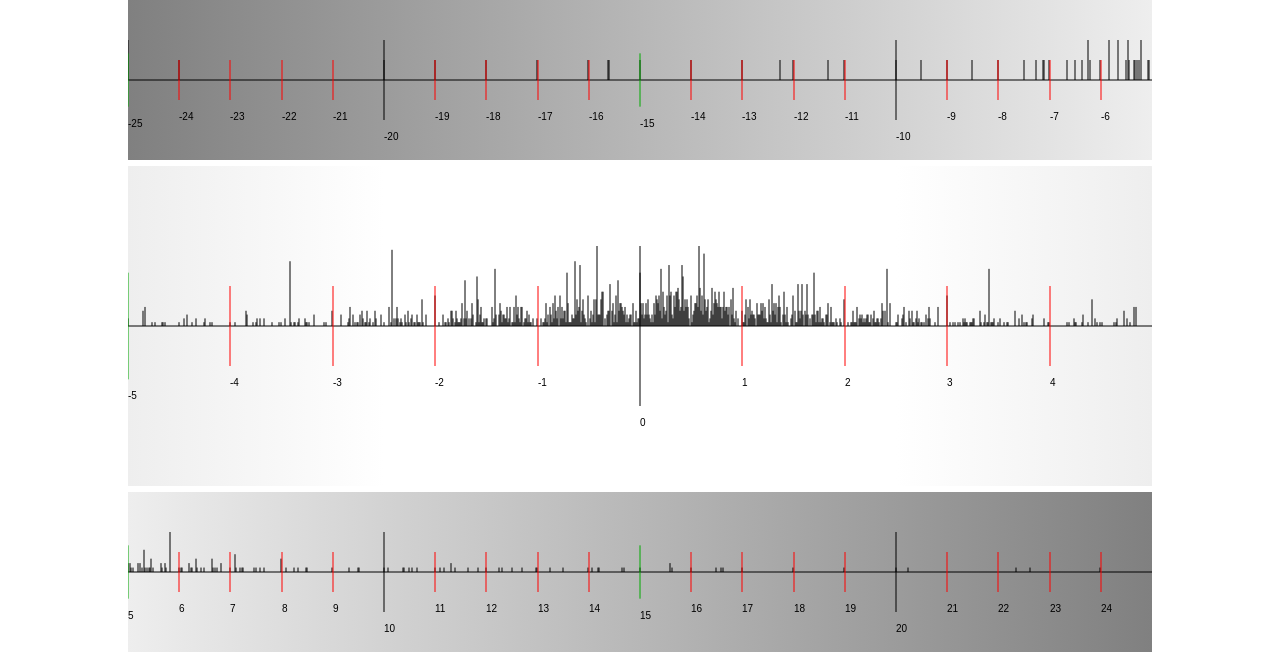
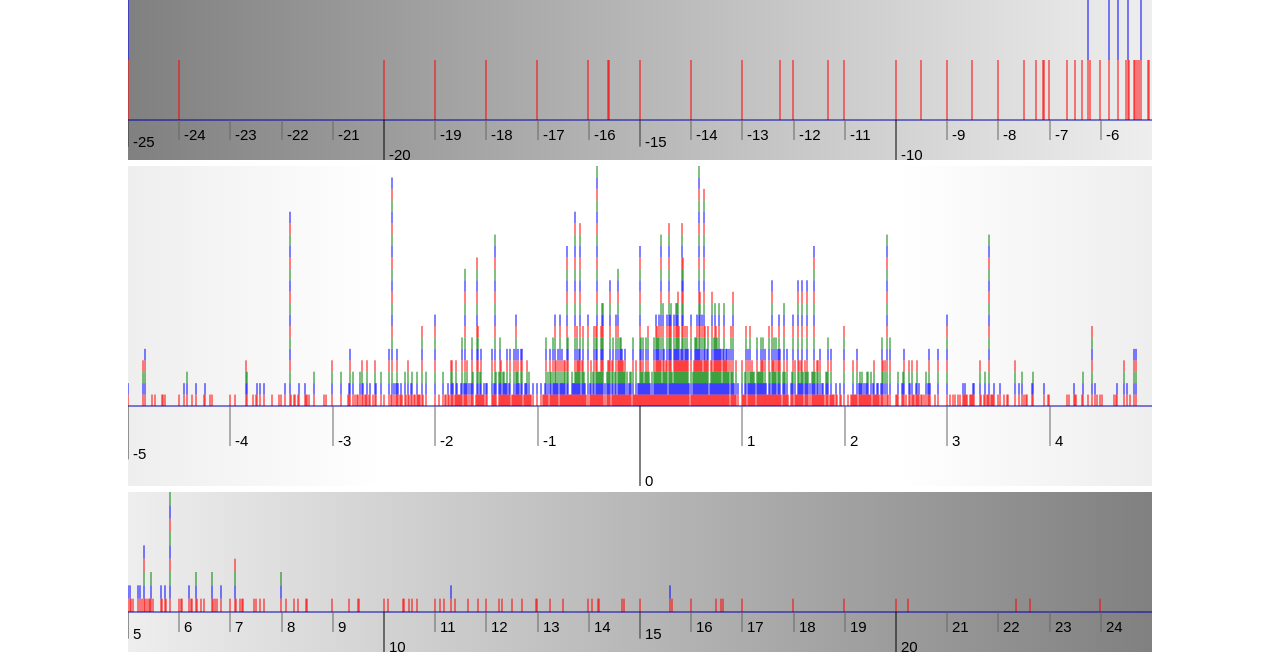
Before and after one commit to PubInv/number-spectra, a plain HTML site: page numberline/index.html in a window 1280 px wide. Shown: the top 657 px of the page. Drawn offline with nearby package versions, Linux system fonts and the light colour scheme.

Commit message:
significant improvements in rendering

```diff
--- a/numberline/index.html
+++ b/numberline/index.html
@@ -25,6 +25,10 @@
   }
 
 
+#report {
+  width: 80%;
+  background: silver;
+}
 #tip,#tooltiptext{
   background-color:white;
   border:1px solid blue;
@@ -86,6 +90,9 @@ i {
     <button id="zoom_button" type="button" class="btn btn-primary">Zoom</button>
     <button id="unzoom_button" type="button" class="btn btn-primary">Unzoom</button>
     </div>
+
+  <h1>Report</h1>
+    <div id="report" ></div>
 
     <script src="https://code.jquery.com/jquery-3.3.1.slim.min.js" integrity="sha384-q8i/X+965DzO0rT7abK41JStQIAqVgRVzpbzo5smXKp4YfRvH+8abtTE1Pi6jizo" crossorigin="anonymous"></script>
     <script src="https://cdnjs.cloudflare.com/ajax/libs/popper.js/1.14.7/umd/popper.min.js" integrity="sha384-UO2eT0CpHqdSJQ6hJty5KVphtPhzWj9WO1clHTMGa3JDZwrnQq4sF86dIHNDz0W1" crossorigin="anonymous"></script>
@@ -280,7 +287,6 @@ FOCUS_CANVAS.addEventListener("mousedown", onMouseDown, false);
   var offsetY = canvasOffset.top;
   mouseX=parseInt(e.clientX-offsetX);
   mouseY=parseInt(e.clientY-offsetY);
-  console.log("pos: ", mouseX, mouseY);
 
   var tt = $("#tooltiptext");
   // Put your mousemove stuff here
@@ -296,7 +302,7 @@ FOCUS_CANVAS.addEventListener("mousedown", onMouseDown, false);
       Y = dot.ymin - 40;
       for(var j = 0; j < dot.numbers.length; j++) {
         var n = dot.numbers[j];
-        strings.push("v: " + n.value + " e: " + n.expression_text);
+        strings.push("<span style='color: "+COLORS[j % COLORS.length] +"'>" + "v: " + n.value + " e: " + n.expression_text + "</span>");
       }
       hit = true;
     }
@@ -307,15 +313,20 @@ FOCUS_CANVAS.addEventListener("mousedown", onMouseDown, false);
     const ns = strings.length;
     const lh = 21;
 
-    tt.css('height',(ns+1) * lh + 'px');
-    tt.css('top',Y);
-    tt.css('left',X);
-    tt.html('<div>'+ strings.join(",<br>\n")+ '<\div>');
-    console.log(tt.text());
+    // tt.css('height',(ns+1) * lh + 'px');
+    // tt.css('top',Y);
+    // tt.css('left',X);
+    // TODO: Figure out how to do color matching later...
+    const html = '<div>'+ strings.join(",<br>\n")+ '<\div>';
+//    tt.html();
+//    console.log(tt.text());
+    var report = $("#report");
+    report.html(html);
   }
 
 }
 
+  const COLORS = ["red","blue","green"];
   function drawLines(hist,canvas,pl,ph) {
 
   const H = canvas.height;
@@ -327,25 +338,40 @@ FOCUS_CANVAS.addEventListener("mousedown", onMouseDown, false);
         },  Number.MIN_VALUE
   );
     const regions = [];
+    const interval = ((3*H)/4)/mv;
+    console.log("interval ",interval);
+
+    var ctx = canvas.getContext("2d");
     for(var i = pl; i < ph; i++) {
       const v = hist[i][0];
       const d = (v/mv)* M/2;
       // Now we want to render a line line of height
       // v....
       if (v > 0) {
-      var ctx = canvas.getContext("2d");
-      ctx.beginPath();
-      ctx.moveTo(i,M);
 
-      ctx.lineTo(i,M + -d);
-      ctx.stroke();
+        // ctx.beginPath();
+        // ctx.moveTo(i,M);
+
+        // ctx.lineTo(i,M + -d);
+        // ctx.stroke();
 
         regions.push({
           x: i,
-        ymin: M + -d,
-        ymax: M,
+          ymin: 3*H/4 + -v*interval,
+          ymax: 3*H/4,
           numbers: hist[i][1]
         });
+    }
+;
+      var cur = (3*H)/4;
+    for(var j = 0; j < hist[i][1].length; j++) {
+      ctx.beginPath();
+      ctx.moveTo(i,cur);
+      ctx.strokeStyle = COLORS[j % COLORS.length];
+      ctx.lineTo(i,cur + -interval);
+      ctx.stroke();
+      ctx.closePath();
+      cur = cur - interval;
     }
   }
     return regions;
@@ -359,8 +385,9 @@ function drawNumberline(hist,canvas,pl,ph,A,B) {
   var ctx = canvas.getContext("2d");
   const M = H/2;
   ctx.beginPath();
-  ctx.moveTo(pl, M);
-  ctx.lineTo(ph, M);
+   ctx.strokeStyle = "#0000aa";
+  ctx.moveTo(pl, (3*H)/4);
+  ctx.lineTo(ph, (3*H)/4);
   ctx.stroke();
 
   const N = ph;
@@ -390,19 +417,19 @@ function drawNumberline(hist,canvas,pl,ph,A,B) {
       ctx.strokeStyle = "#000000";
     } else if (string.substr(-1) == '5') {
       L = M/3;
-      ctx.strokeStyle = "#00aa00";
+      ctx.strokeStyle = "#333333";
     } else {
       L = M/4;
-      ctx.strokeStyle = "#FF0000";
+      ctx.strokeStyle = "#666666";
     }
 
-    ctx.font = "10px Arial";
+    ctx.font = "15px Arial";
     ctx.fillStyle = "black";
     const horiz = toVP(t,A,B,N);
-    ctx.fillText(string, horiz, M + L+20);
+    ctx.fillText(string, horiz + 5, (3*H)/4 + L);
     ctx.beginPath();
-    ctx.moveTo(horiz, M - L);
-    ctx.lineTo(horiz, M + L);
+    ctx.moveTo(horiz, (3*H)/4);
+    ctx.lineTo(horiz, (3*H)/4 + L);
     ctx.stroke();
   }
 }
```
Lines whose indentation alone changed are shown as unchanged.
